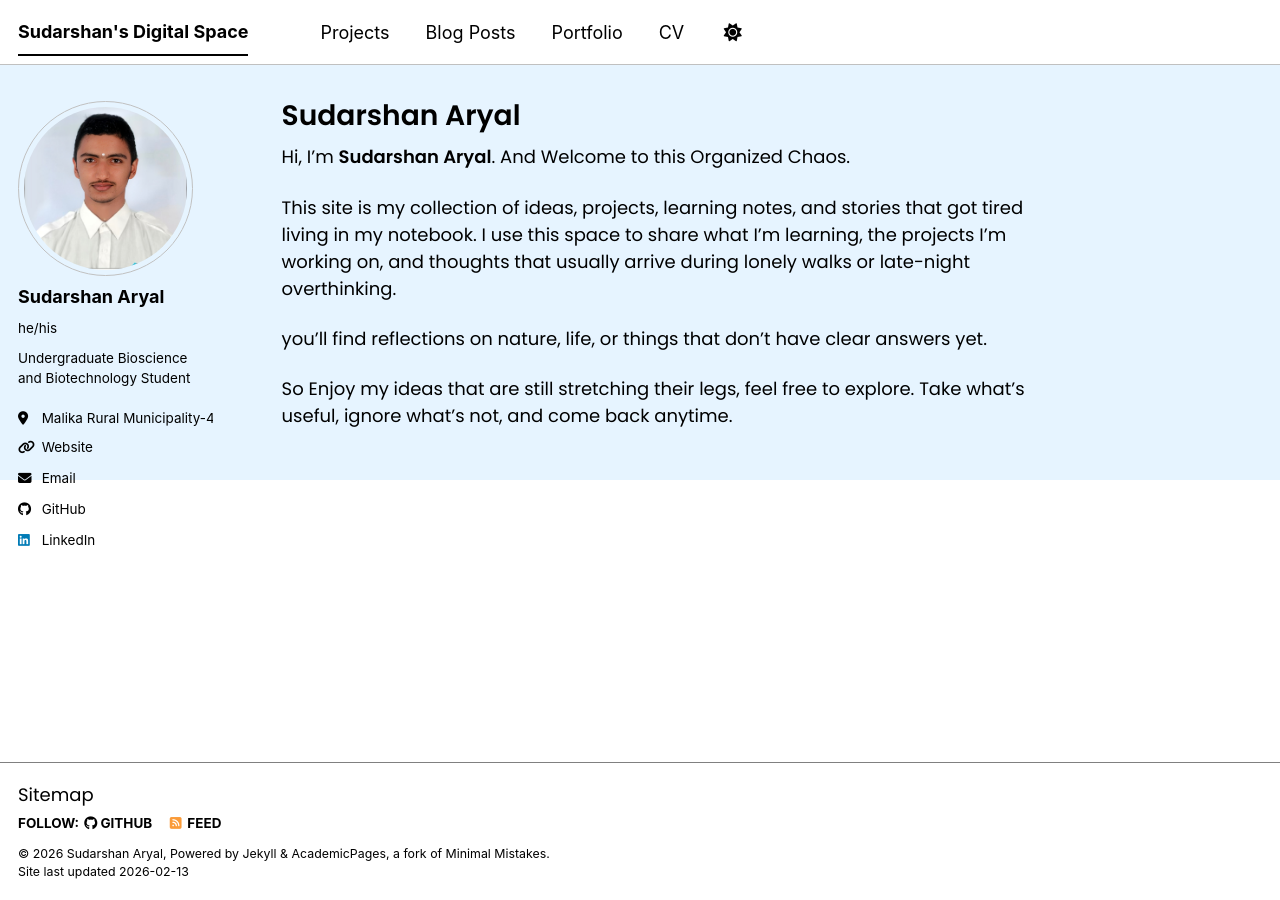
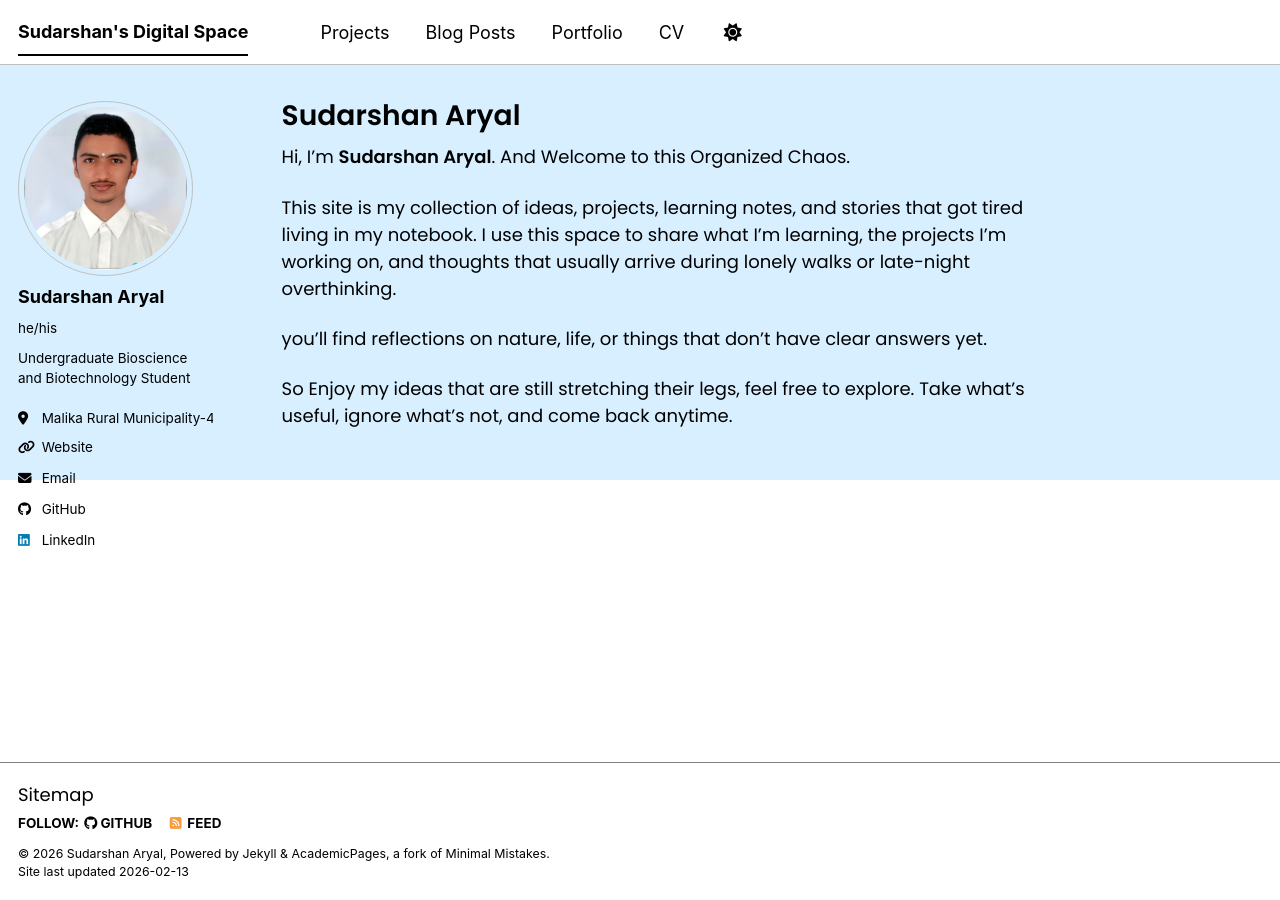
Before and after one commit to Sudu-09-Nep/sudu.github.io, a Jekyll site: the page built from _pages/about.md, in a window 1280 px wide. Built offline with Jekyll 4.4.1, drawn with Linux system fonts in a browser that asks for light colours; a script bundle is joined from its source files by our own code; library files that are not in the unit come from our copies.

Commit message:
Update main.scss

```diff
--- a/assets/css/main.scss
+++ b/assets/css/main.scss
@@ -223,7 +223,7 @@
   border-color:  #0066cc;
 }
 body {
-  background-color: #e6f4ff;
+  background-color: #d7efff;
 }
 body {
   font-family: "Poppins", -apple-system, "SFNSText-Regular", "San Francisco",
```
